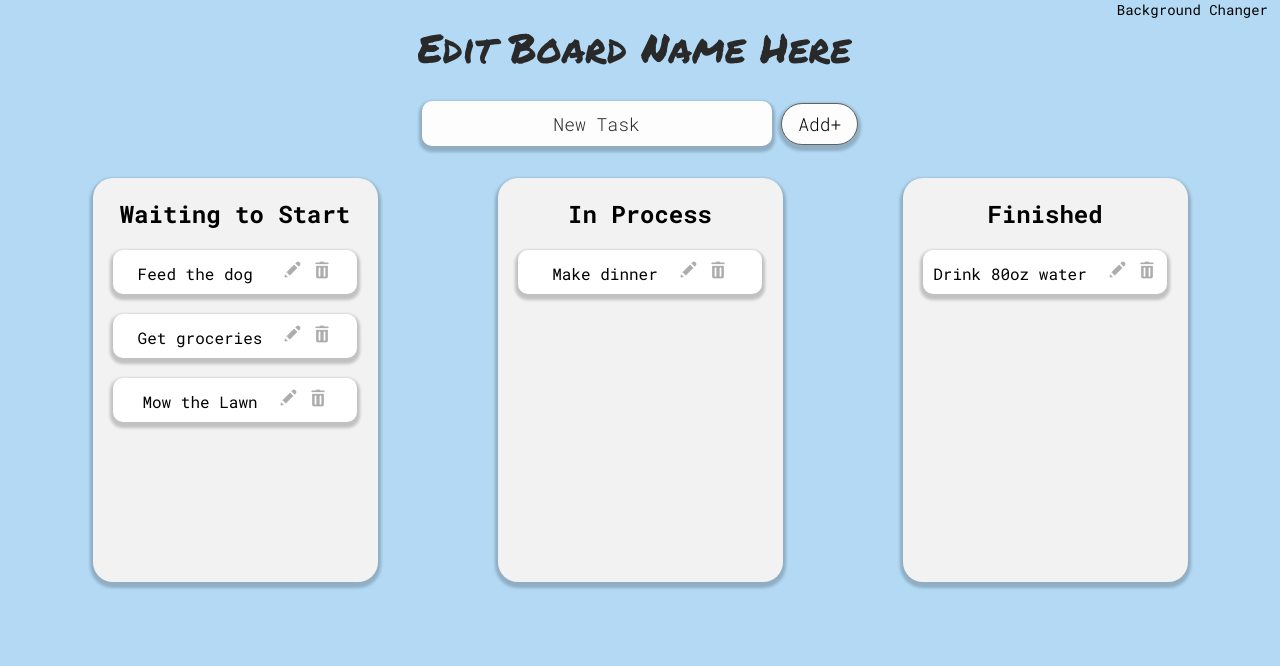
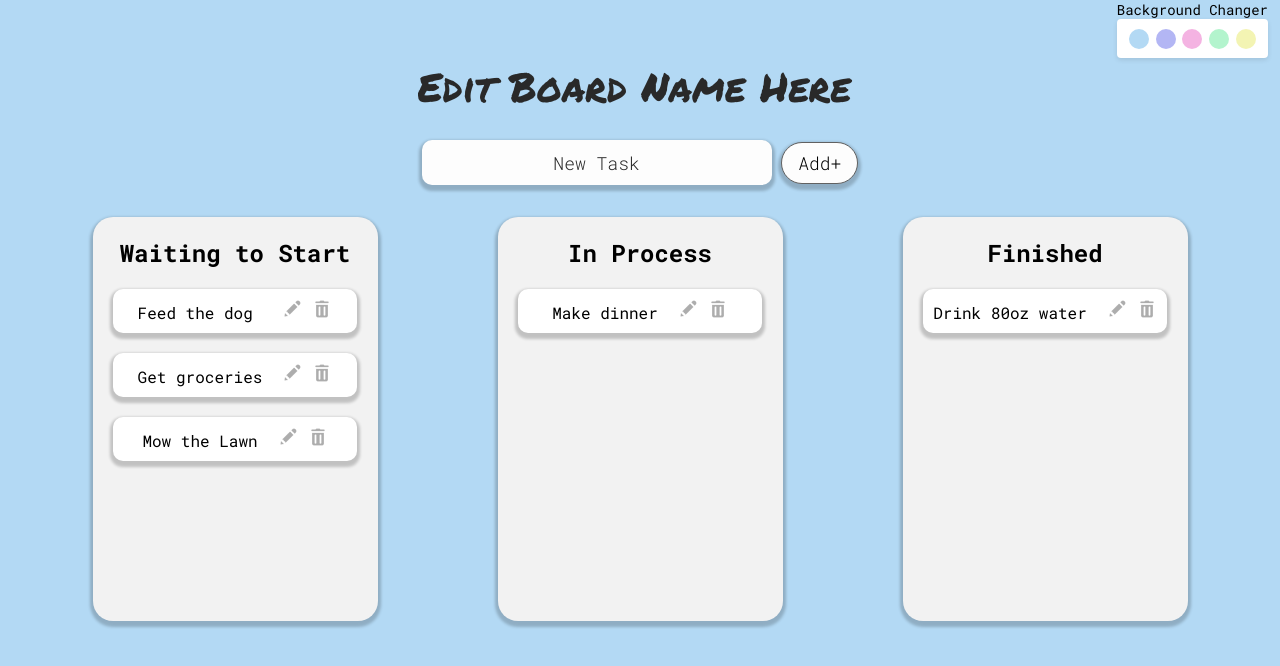
Before and after one commit to lesore0789/trello-like-board, a plain HTML site: page index.html in a window 1280 px wide. Drawn offline with Linux system fonts and the light colour scheme.

Commit message:
Added functionality for background changer

```diff
--- a/script.js
+++ b/script.js
@@ -0,0 +1,17 @@
+// Background Changer
+const colorarray = ["#B3D9F4", "#B3B6F4", "#F4B3E2", "#B3F4CD", "#F3F4B3"];
+const colorbox = document.getElementById("colorbox");
+
+function bgchange(color) {
+  document.body.style.background = colorarray[color];
+}
+
+
+colorarray.forEach(function (color, index) {
+  let span = document.createElement("span");
+  span.style.backgroundColor = color;
+  span.addEventListener("click", function () {
+      bgchange(index);
+  });
+  colorbox.appendChild(span);
+});
--- a/style.css
+++ b/style.css
@@ -125,3 +125,22 @@ body{
   padding-left: 20px;
   padding-right: 10px;
 }
+
+#colorbox {
+  display: flex;
+  align-items: center;
+  justify-content: space-around;
+  gap: 0.125rem;
+  padding: .6rem;
+  background-color: #fff;
+  box-shadow: 0 2px 5px rgba(0, 0, 0, 0.1);
+  border-radius: 0.25rem;
+}
+
+#colorbox span {
+  display: inline-block;
+  width: 20px;
+  height: 20px;
+  border-radius: 50%;
+  cursor: pointer;
+}
```
